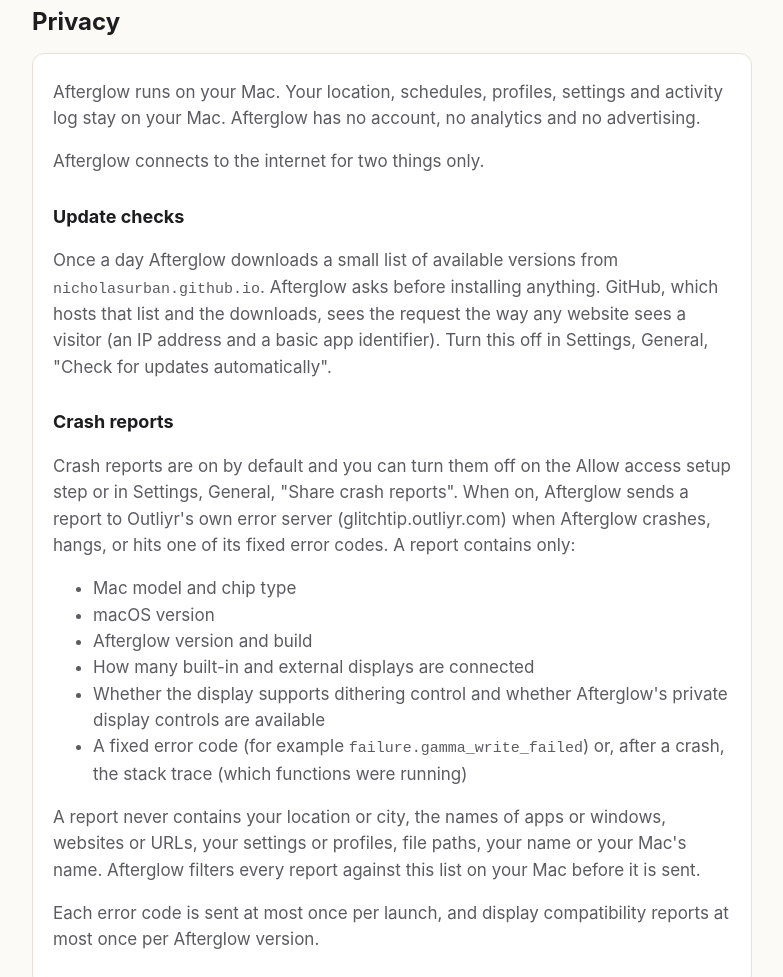
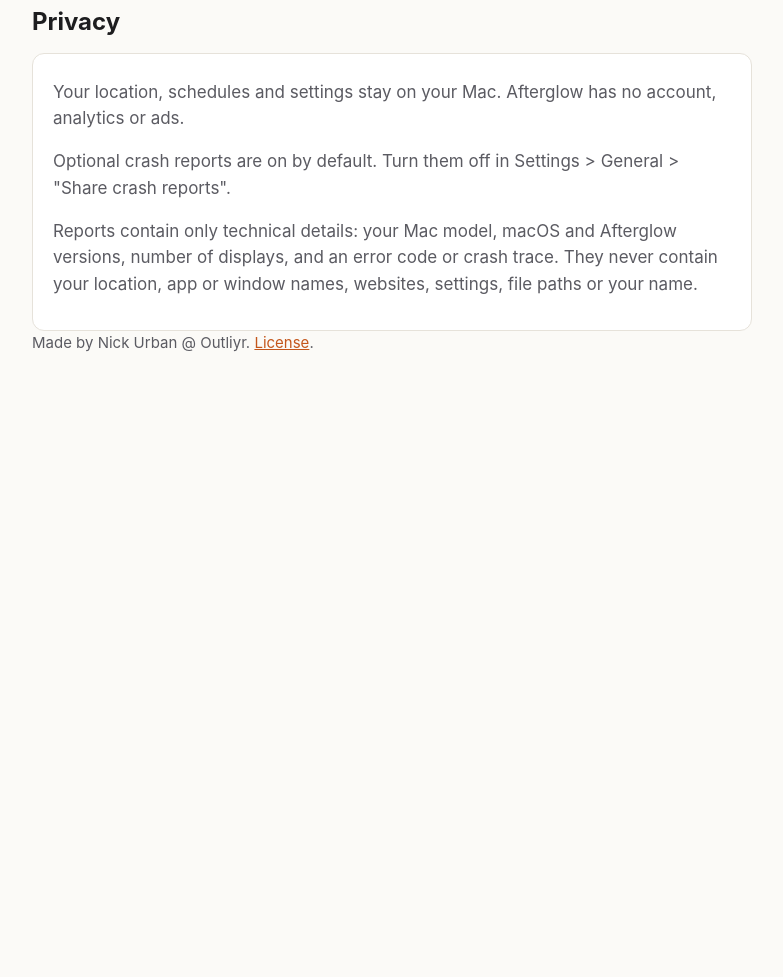
Before and after one commit to nicholasurban/afterglow-releases, a plain HTML site: page index.html in a window 1280 px wide. Shown: the part 4039-5016 px from the top of the page, without its empty margins (248-1031 px from the left). After the commit the page ends 4457 px from the top, so only its background shows below. Drawn offline with Linux system fonts and the light colour scheme.

Commit message:
Shorten privacy section and drop server addresses (#9)

```diff
--- a/index.html
+++ b/index.html
@@ -109,22 +109,9 @@ main { max-width:960px; }
 <div class="narrow">
 <h2 id="privacy">Privacy</h2>
 <div class="card">
-<p>Afterglow runs on your Mac. Your location, schedules, profiles, settings and activity log stay on your Mac. Afterglow has no account, no analytics and no advertising.</p>
-<p>Afterglow connects to the internet for two things only.</p>
-<h3>Update checks</h3>
-<p>Once a day Afterglow downloads a small list of available versions from <code>nicholasurban.github.io</code>. Afterglow asks before installing anything. GitHub, which hosts that list and the downloads, sees the request the way any website sees a visitor (an IP address and a basic app identifier). Turn this off in Settings, General, &quot;Check for updates automatically&quot;.</p>
-<h3>Crash reports</h3>
-<p>Crash reports are on by default and you can turn them off on the Allow access setup step or in Settings, General, &quot;Share crash reports&quot;. When on, Afterglow sends a report to Outliyr&#x27;s own error server (glitchtip.outliyr.com) when Afterglow crashes, hangs, or hits one of its fixed error codes. A report contains only:</p>
-<ul>
-<li>Mac model and chip type</li>
-<li>macOS version</li>
-<li>Afterglow version and build</li>
-<li>How many built-in and external displays are connected</li>
-<li>Whether the display supports dithering control and whether Afterglow&#x27;s private display controls are available</li>
-<li>A fixed error code (for example <code>failure.gamma_write_failed</code>) or, after a crash, the stack trace (which functions were running)</li>
-</ul>
-<p>A report never contains your location or city, the names of apps or windows, websites or URLs, your settings or profiles, file paths, your name or your Mac&#x27;s name. Afterglow filters every report against this list on your Mac before it is sent.</p>
-<p>Each error code is sent at most once per launch, and display compatibility reports at most once per Afterglow version.</p>
+<p>Your location, schedules and settings stay on your Mac. Afterglow has no account, analytics or ads.</p>
+<p>Optional crash reports are on by default. Turn them off in Settings &gt; General &gt; &quot;Share crash reports&quot;.</p>
+<p>Reports contain only technical details: your Mac model, macOS and Afterglow versions, number of displays, and an error code or crash trace. They never contain your location, app or window names, websites, settings, file paths or your name.</p>
 </div>
 
 </div>
```
Also changed, not shown: 1 other file.
